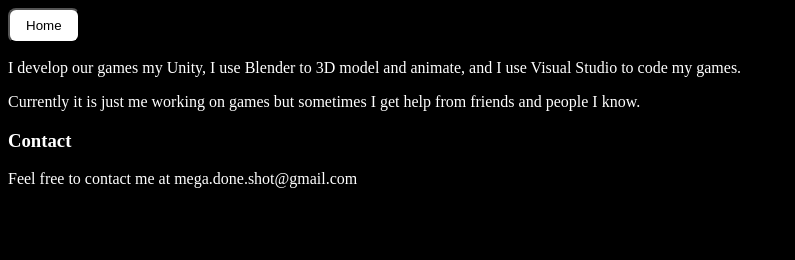
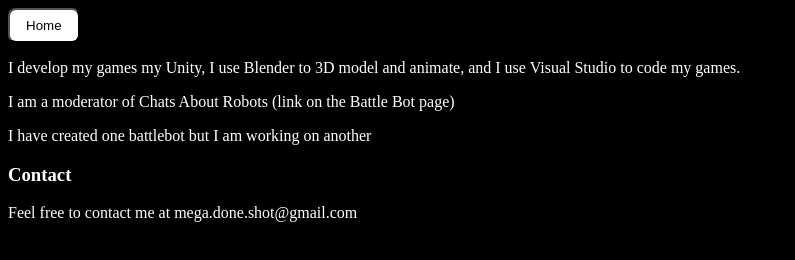
Before and after one commit to AdmiralGama/admiralgama.github.io, a plain HTML site: page aboutMe.html in a window 1280 px wide. Shown: the whole page, without its empty margins (0-795 px from the left). Drawn offline with Linux system fonts and the light colour scheme.

Commit message:
Update aboutMe.html

```diff
--- a/aboutMe.html
+++ b/aboutMe.html
@@ -20,8 +20,9 @@
   </head>
   <body style="background-color:black;"  text="white">
     <button class="button" onclick="location.href='https://megashot7727.github.io/';">Home</button>
-    <p>I develop our games my Unity, I use Blender to 3D model and animate, and I use Visual Studio to code my games.</p>
-    <p>Currently it is just me working on games but sometimes I get help from friends and people I know.</p>
+    <p>I develop my games my Unity, I use Blender to 3D model and animate, and I use Visual Studio to code my games.</p>
+    <p>I am a moderator of Chats About Robots (link on the Battle Bot page)</p>
+    <p>I have created one battlebot but I am working on another</p>
     <h3>Contact</h3>
     <p>Feel free to contact me at mega.done.shot@gmail.com</p>
   </body>
```
